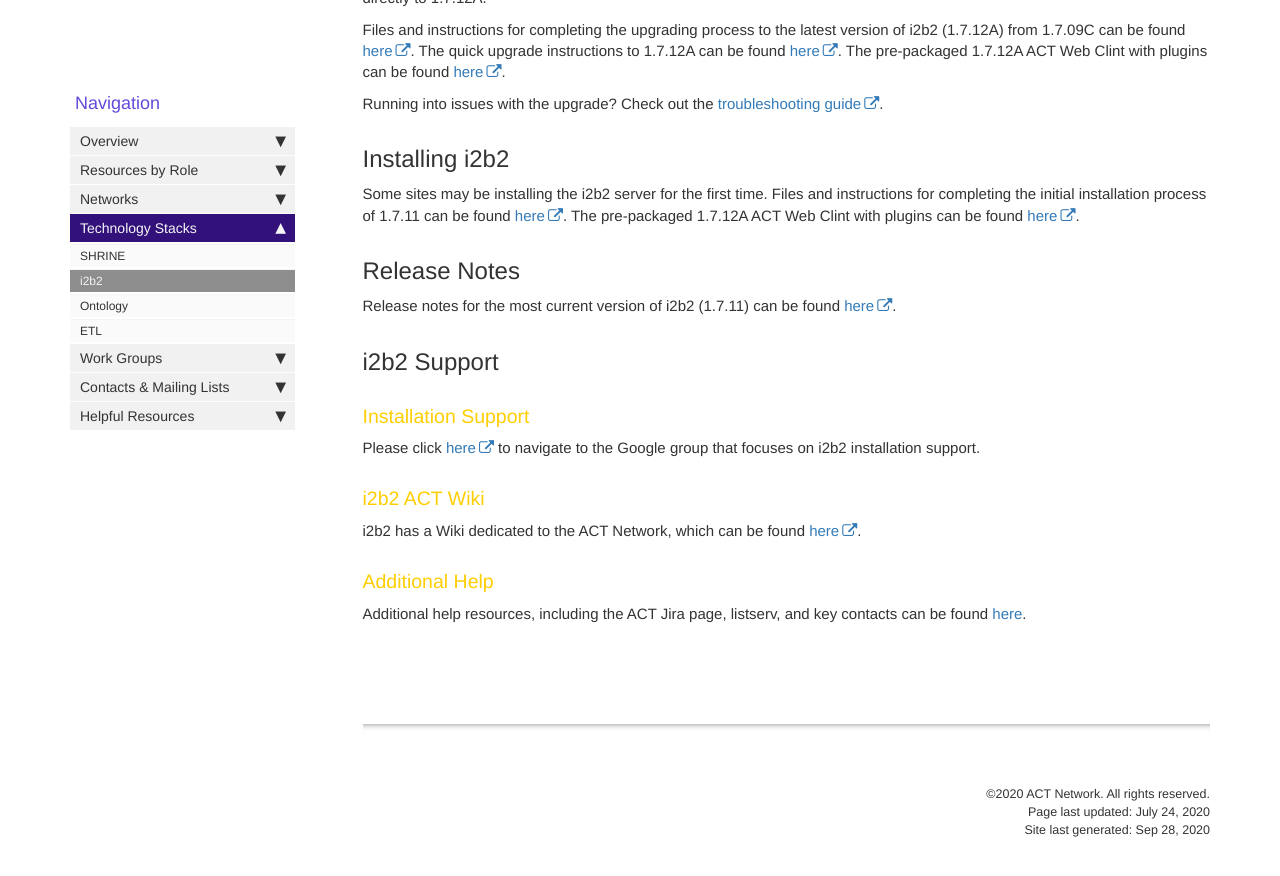
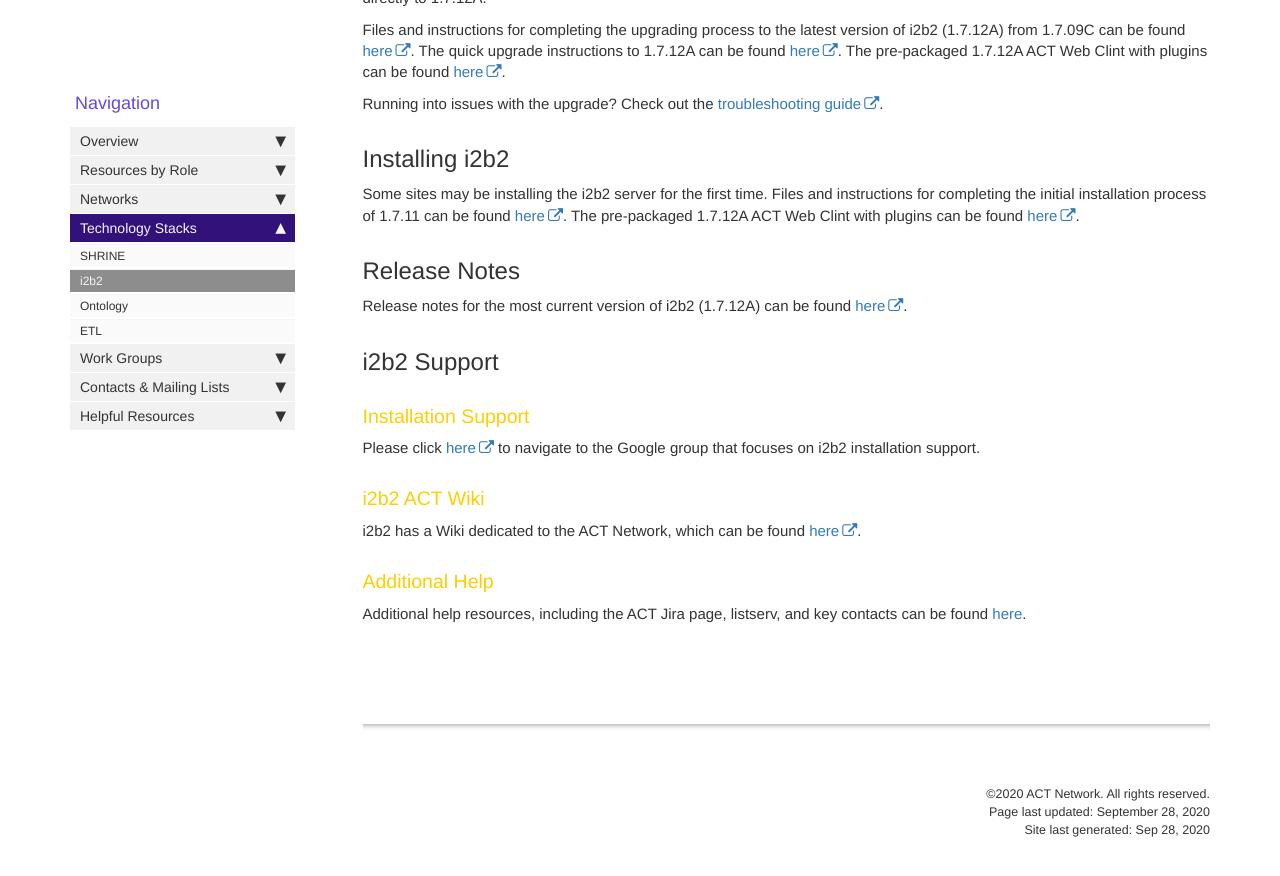
Before and after one commit to dbmi-pitt/ACT-Network, a Jekyll site: the page built from pages/mydoc/i2b2.md, in a window 1280 px wide and 900 px high, scrolled down 612 px. Shown: the top 876 px of the window. Built offline with Jekyll 4.4.1, drawn with Linux system fonts in a browser that asks for light colours; comment, search, counter and statistics services are not loaded.

Commit message:
Update i2b2.md

```diff
--- a/pages/mydoc/i2b2.md
+++ b/pages/mydoc/i2b2.md
@@ -2,7 +2,7 @@
 title: i2b2 Resources
 permalink: i2b2.html
 keywords: i2b2, 1.7.11, 1.7.12
-last_updated: July 24, 2020
+last_updated: September 28, 2020
 summary: "The ACT Network is currently using either i2b2 version 1.7.12A (Waves 1-4) or 1.7.11 (Wave 5). Sites were expected to upgrade to version 1.7.12A in July of 2020. Sites previously operating under 1.7.09C can upgrade directly to 1.7.12."
 sidebar: mydoc_sidebar
 folder: mydoc
@@ -19,7 +19,7 @@
 Some sites may be installing the i2b2 server for the first time. Files and instructions for completing the initial installation process of 1.7.11 can be found [here](https://community.i2b2.org/wiki/display/getstarted/i2b2+Installation+Guide). The pre-packaged 1.7.12A ACT Web Clint with plugins can be found [here](https://community.i2b2.org/wiki/display/ACT/Download).
 
 ## Release Notes
-Release notes for the most current version of i2b2 (1.7.11) can be found [here](https://www.i2b2.org/software/releaseNotes_current.pdf).
+Release notes for the most current version of i2b2 (1.7.12A) can be found [here](https://community.i2b2.org/wiki/display/RM/1.7.12a+Release+Notes).
 
 ## i2b2 Support
 ### Installation Support
```
